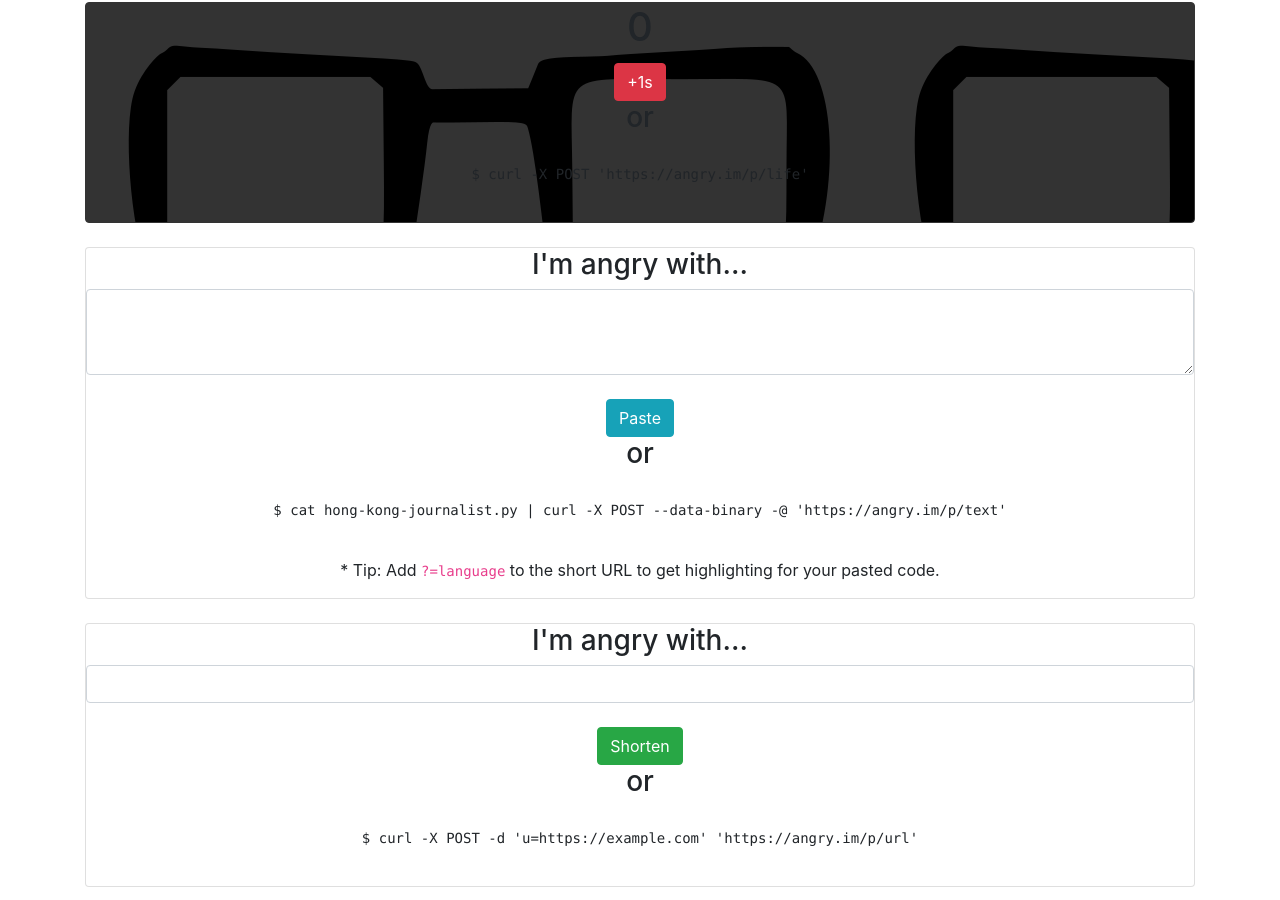
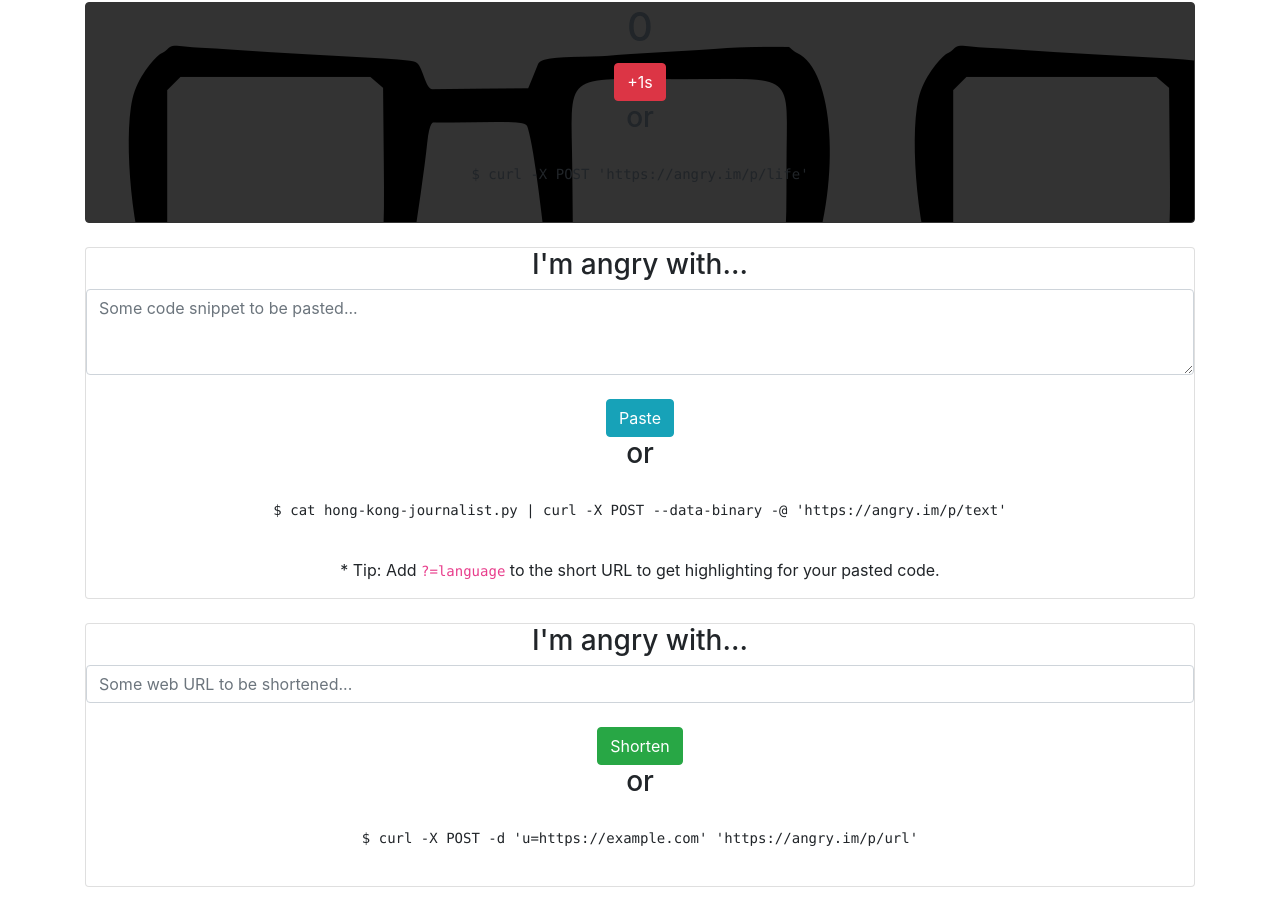
Before and after one commit to PeterCxy/imangry, a website: page static/index.html in a window 1280 px wide. Shown: the part 598-1498 px from the top of the page. Drawn offline with nearby package versions, Linux system fonts and the light colour scheme; a script that the page names is missing; a small style sheet from the web is missing.

Commit message:
index.html: add placeholders

```diff
--- a/static/index.html
+++ b/static/index.html
@@ -50,7 +50,7 @@ $ curl -X POST 'https://angry.im/p/life'
       <div class="card card-outline-info text-center">
         <div class="card-block">
             <h3>I'm angry with...</h3>
-            <textarea class="form-control" id="codeArea" rows="3"></textarea><br/>
+            <textarea class="form-control" id="codeArea" rows="3" placeholder="Some code snippet to be pasted..."></textarea><br/>
             <a id="paste" href="#" class="btn btn-info">Paste</a>
             <h3>or</h3>
             <pre><code class="bash">
@@ -63,7 +63,7 @@ $ cat hong-kong-journalist.py | curl -X POST --data-binary -@ 'https://angry.im/
       <div class="card card-outline-success text-center">
         <div class="card-block">
           <h3>I'm angry with...</h3>
-          <input type="url" class="form-control" id="url"></input><br/>
+          <input type="url" class="form-control" id="url" placeholder="Some web URL to be shortened..."></input><br/>
           <a id="shorten" href="#" class="btn btn-success">Shorten</a>
           <h3>or</h3>
           <pre><code class="bash">
```
